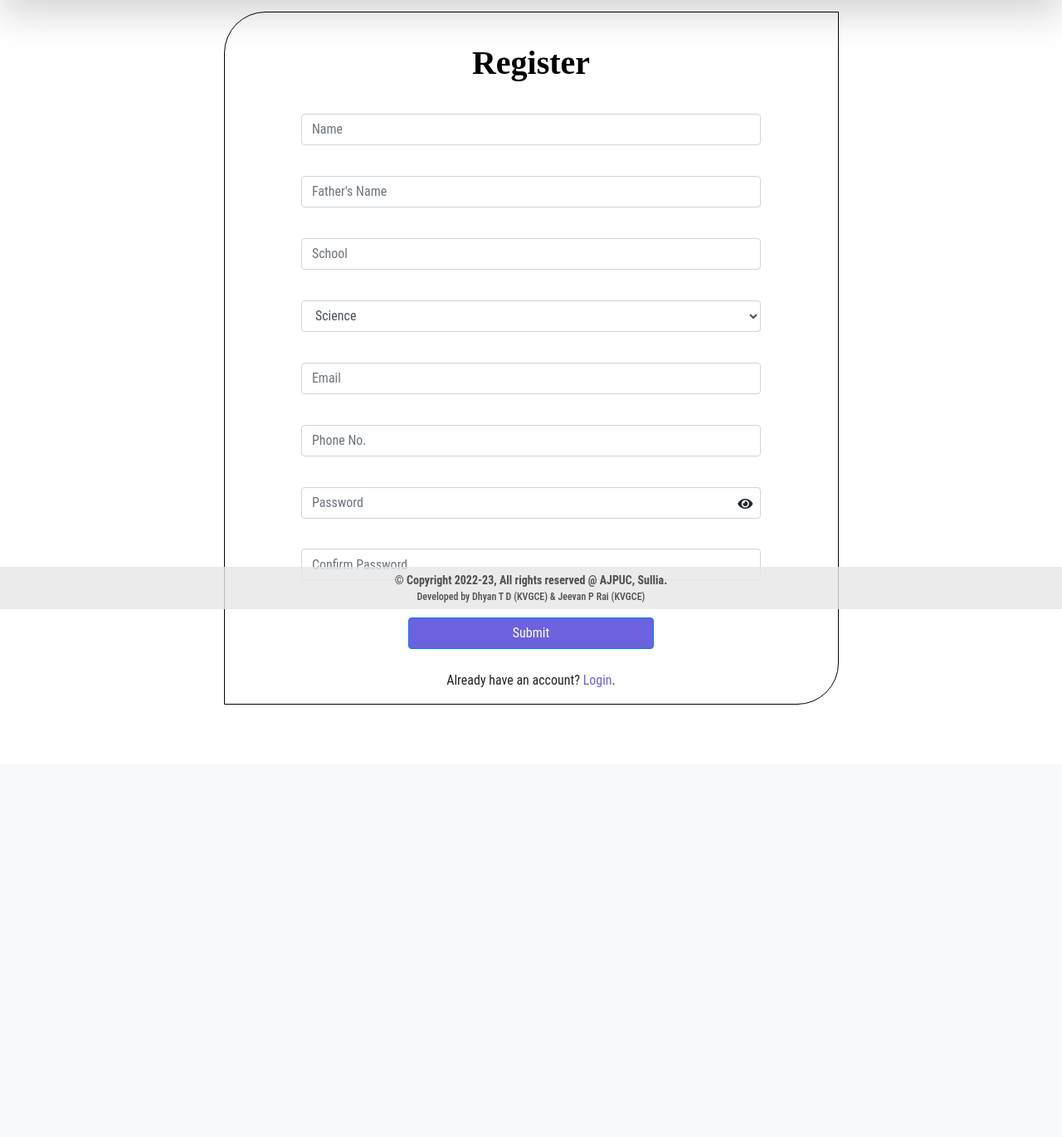
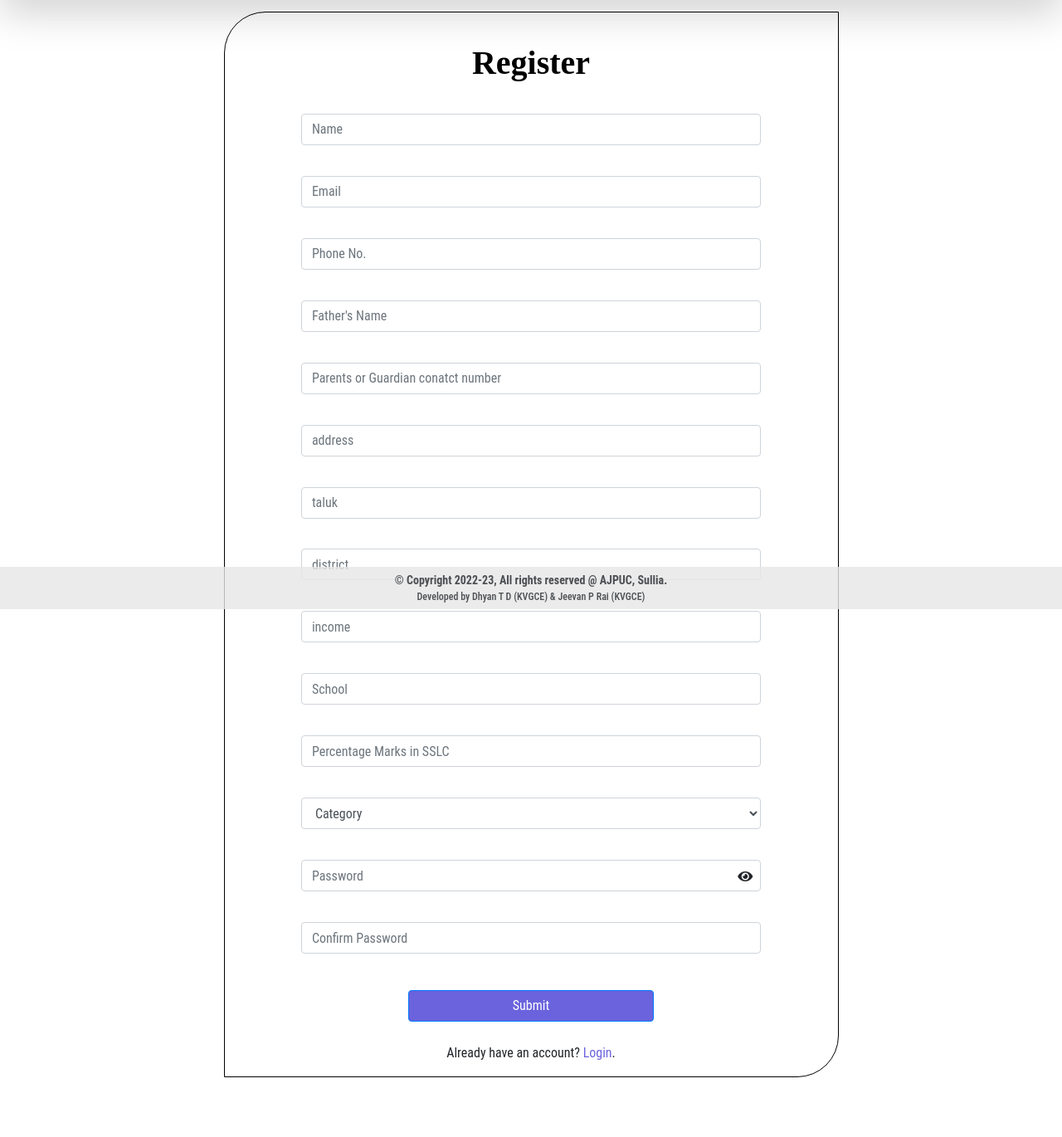
Before and after one commit to DhyanTD/KVGCE-Quiz-Web, a Flask app: page /register in a window 1280 px wide. Shown: the part 66-1436 px from the top of the page at 83% size. Before the commit the page ends 915 px from the top, so only its background shows below. Run offline with Flask 3, Linux system fonts and the light colour scheme; parts of the project's set-up code (start-up, migrations or seed data) failed here and were passed over; some libraries are stand-ins or nearby versions.

Commit message:
register form update

```diff
--- a/app.py
+++ b/app.py
@@ -32,9 +32,9 @@ app = Flask(__name__)
 app.secret_key= 'huihui'
 
 #Config MySQL
-app.config['MYSQL_HOST'] = '139.59.33.56'
-app.config['MYSQL_USER'] = 'ajpuc'
-app.config['MYSQL_PASSWORD'] = 'ajpuc123@Kvg'
+app.config['MYSQL_HOST'] = 'localhost'
+app.config['MYSQL_USER'] = 'root'
+app.config['MYSQL_PASSWORD'] = ''
 app.config['MYSQL_PORT'] = 3306
 app.config['MYSQL_DB'] = 'flask'
 app.config['MYSQL_CURSORCLASS'] = 'DictCursor'
@@ -156,7 +156,7 @@ def doctodict(filepath):
 
 class RegisterForm(Form):
 	name = StringField('Name', [validators.Length(min=3, max=50), validators.DataRequired()])
-	username = StringField('Phone Number', [validators.Length(min=4,max=25), validators.DataRequired()])
+	username = StringField('Whatsapp Number', [validators.Length(min=10,max=25), validators.DataRequired()])
 	email = StringField('Email', [validators.Email()])
 	password = PasswordField('Password', [
 			validators.Regexp("^(?=.*(\d)*)(?=.*[a-z]*)(?=.*[a-zA-Z]*).{6,}$", message="Password should contain min 6 characters."),
@@ -164,10 +164,18 @@ class RegisterForm(Form):
 			validators.EqualTo('confirm', message="Password do not match")
 		], id='pass')
 	confirm = PasswordField('Confirm Password', [validators.DataRequired()])
-	fath = StringField('Father\'s Name', [validators.DataRequired()])
-	school = StringField('School', [validators.DataRequired()])
-	stream = SelectField('Stream', choices=[(
-		'Science', 'Science'), ('Commerce', 'Commerce')])
+	fath = StringField('Parents or Guardian Name', [validators.DataRequired()])
+	fathcontact = StringField('Parents or Guardian conatct number', [validators.Length(min=10,max=25), validators.DataRequired()])
+	address = StringField('Address', [validators.DataRequired()])
+	taluk = StringField('Taluk', [validators.DataRequired()])
+	district = StringField('District', [validators.DataRequired()])
+	income = StringField('Annual Income', [validators.DataRequired()])
+	school = StringField('PU College name', [validators.DataRequired()])
+	percent = StringField('Percentage Marks in SSLC', [validators.DataRequired()])
+	stream = SelectField('Category', choices=[
+		('Select Category', 'Category'), ('GM', 'GM'), ('3A', '3A'), ('3B', '3B'), ('2A', '2A'), ('2B', '2B'), ('CAT-1', 'CAT-1'), ('SC', 'SC'), ('ST', 'ST'), ('Other', 'Other')])
+
+	# 'GM', '3A', '3B', '2A', '2B', 'CAT-1', 'SC', 'ST', 'Other'
 
 
 
@@ -239,14 +247,20 @@ def register():
 		# 	return render_template('register.html', form=form)
 		# send_confirmation_email(email)
 		username = form.username.data
+		fath = form.fath.data
+		fathcontact = form.fathcontact.data
+		address = form.address.data
+		taluk = form.taluk.data
+		district = form.district.data
+		income = form.income.data
+		school = form.school.data
+		per = form.percent.data
+		stream = form.stream.data
 		password = form.password.data
-		fath = form.fath.data
-		school = form.school.data
-		stream = form.stream.data
 		# password = str(form.password.data)
 		try:
 			cur = mysql.connection.cursor()
-			cur.execute('INSERT INTO users(username,name,fathers_name ,school, stream ,email, password,confirmed) values(%s,%s,%s,%s,%s,%s,%s,0)', (username,name,fath, school, stream, email, password))
+			cur.execute('INSERT INTO users(username,name,fathers_name, fathcontact, address, taluk, district, income, percent ,school, stream ,email, password,confirmed) values(%s,%s,%s,%s,%s,%s,%s,%s,%s,%s,%s,%s,%s,0)', (username,name,fath, fathcontact, address, taluk, district, income, per, school, stream, email, password))
 			mysql.connection.commit()
 			cur.close()
 		except:
--- a/templates/register.html
+++ b/templates/register.html
@@ -36,19 +36,37 @@
         {{render_field(form.name, class_="form-control", placeholder="Name")}}
       </div>
       <div class="form-group">
+        {{render_field(form.email, class_="form-control", placeholder="Email")}}
+      </div>
+      <div class="form-group">
+        {{render_field(form.username, class_="form-control", placeholder="Phone No.")}}
+      </div>
+      <div class="form-group">
         {{render_field(form.fath, class_="form-control", placeholder="Father's Name")}}
+      </div>
+      <div class="form-group">
+        {{render_field(form.fathcontact, class_="form-control", placeholder="Parents or Guardian conatct number")}}
+      </div>
+      <div class="form-group">
+        {{render_field(form.address, class_="form-control", placeholder="address")}}
+      </div>
+      <div class="form-group">
+        {{render_field(form.taluk, class_="form-control", placeholder="taluk")}}
+      </div>
+      <div class="form-group">
+        {{render_field(form.district, class_="form-control", placeholder="district")}}
+      </div>
+      <div class="form-group">
+        {{render_field(form.income, class_="form-control", placeholder="income")}}
       </div>
       <div class="form-group">
         {{render_field(form.school, class_="form-control", placeholder="School")}}
       </div>
       <div class="form-group">
-        {{render_field(form.stream, class_="form-control")}}
+        {{render_field(form.percent, class_="form-control", placeholder="Percentage Marks in SSLC")}}
       </div>
       <div class="form-group">
-        {{render_field(form.email, class_="form-control", placeholder="Email")}}
-      </div>
-      <div class="form-group">
-        {{render_field(form.username, class_="form-control", placeholder="Phone No.")}}
+        {{render_field(form.stream, class_="form-control")}}
       </div>
       <div class="form-group">
         {{render_field(form.password, class_="form-control", placeholder="Password")}} <span
```
Also changed, not shown: templates/dashboard.html (+4 -4 lines).
